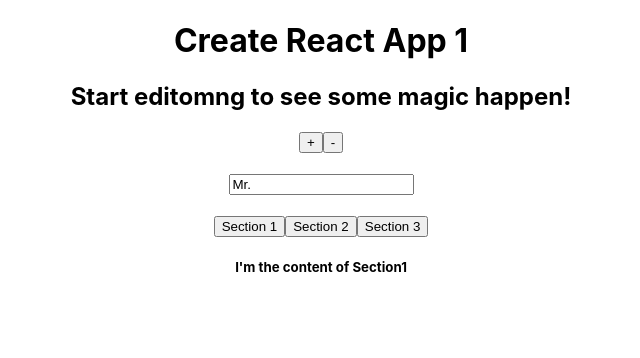
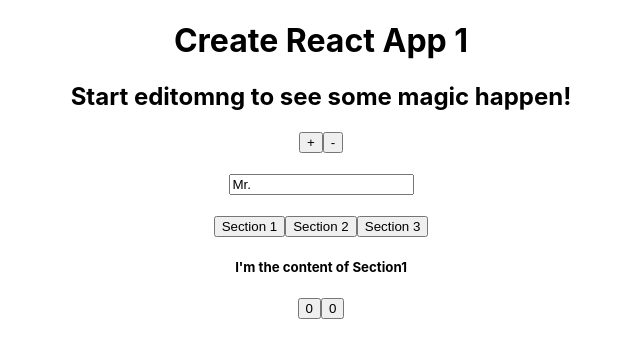
Before and after one commit to kpk2169/react-hooks-study, a React (Create React App) app in the folder test-hooks/: page / in a window 1280 px wide. Shown: the top 358 px of the page, without its empty margins (319-959 px from the left). Built offline with nearby package versions, Linux system fonts and the light colour scheme.

Commit message:
Study useEffect

```diff
--- a/test-hooks/src/App.js
+++ b/test-hooks/src/App.js
@@ -1,5 +1,5 @@
 import './App.css';
-import React, { useState } from 'react';
+import React, { useState, useEffect } from 'react';
 
 // validator 유효성 검사를 위해서 추가
 const useInput = (initialValue, validator) => {
@@ -45,6 +45,8 @@
   };
 };
 
+// useEffect
+
 function App() {
   const [item, setItem] = useState(1);
   const incrementItem = () => setItem(item + 1);
@@ -54,6 +56,16 @@
   const name = useInput("Mr.",MaxLen);
 
   const {currentItem} = useTabs(0, content);
+
+  const sayHello = () => console.log("sayHello");
+  // useEffect(() => {
+  //   sayHello();
+  // });
+  const [number1, setNumber ] = useState(0);
+  const [aNumber1, setAnumber] = useState(0);
+  // useffect , 첫 번째 인자로 실행시킬 함수를 받고, 두 번째는 값 변경을 감지할 변수 ...  [] 안의 변수가 변경될 때만 실행되게 할 수 있다...
+  // componentDidMount, ComponentWillUnMount, ComponentDidUpdate 등의 변화를 감지할 수 있다...
+  useEffect(sayHello , [number1]);
 
   return (
     <div className="App">
@@ -71,6 +83,10 @@
       </div>
       <div>
         <h5>{ currentItem.content }</h5>
+      </div>
+      <div>
+        <button onClick={() => setNumber(number1 + 1)}> { number1 }</button>
+        <button onClick={() => setAnumber(aNumber1 + 1)}> { aNumber1 }</button>
       </div>
     </div>
     );
--- a/test-hooks/src/index.js
+++ b/test-hooks/src/index.js
@@ -1,7 +1,7 @@
 import React from 'react';
 import ReactDOM from 'react-dom';
 import './index.css';
-import App from './App';
+import App from './App.js';
 
 
 ReactDOM.render(
```
